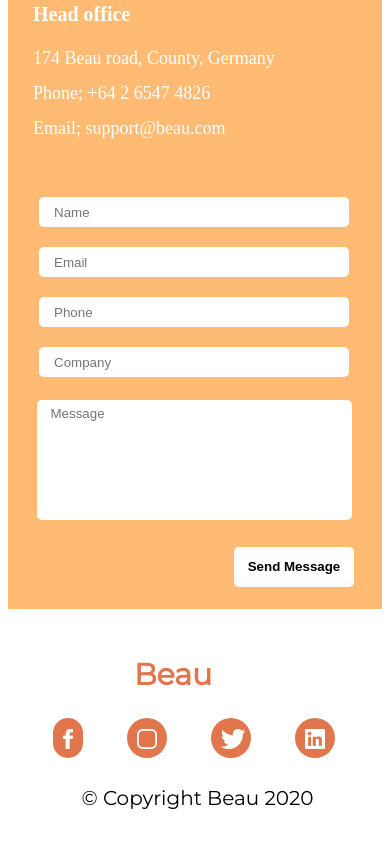
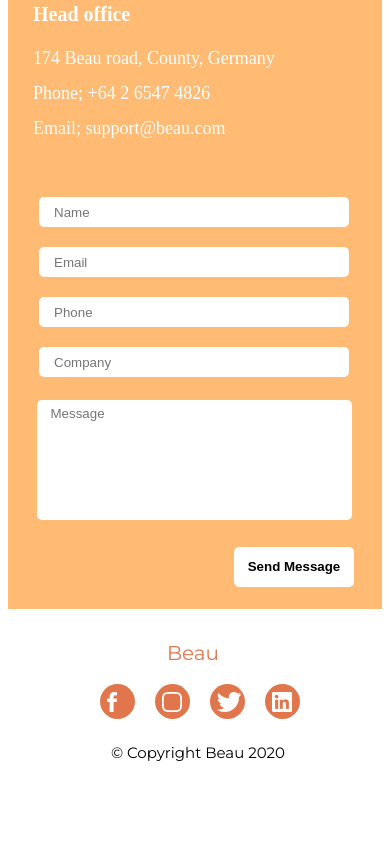
Before and after one commit to Immatechy1/BeautyApp, a plain HTML site: page index.html in a window 390 px wide. Shown: the part 3937-4784 px from the top of the page. After the commit the page ends 4734 px from the top, so only its background shows below. Drawn offline with Linux system fonts and the light colour scheme.

Commit message:
modified some changes

```diff
--- a/css/mobile.style.css
+++ b/css/mobile.style.css
@@ -1,8 +1,4 @@
 @media only screen and (max-width: 600px) {
-  .body {
-    background-color: lightblue;
-   }
-
   .navbar {
     height: 60px;
   }
@@ -361,30 +357,35 @@
 
   .footer {
     width: 100%;
-    height: 240px;
+    height: 180px;
     padding-top: 1em;
     padding-left: 1em;
   }
 
-  .footer-box {
-    text-align: center;
+  .footer-title{
+    margin-left: 40px;
+    line-height: 10px;
     font-size: 20px;
-    height: 40px;
   }
 
   .footer-box-1 {
-    margin-left: 1px;
-    height: 30px;
+    display: flex;
+    margin-left: 60px;
   }
 
   .footer-box-img {
-    width: 40px;
-    height: 40px;
-    padding: 10px;
-    margin: 1em;
+    width: 35px;
+    height: 35px;
+    padding: 7px;
+    margin: 10px;
+    border-radius: 50px;
+    background: #e1764c;
   }
 
-  .footer-box-2 {
-    margin-left: 18%;
+
+  .footer-box-3 {
+    font-size: 15px;
+    line-height: 18px;
+    margin-left: 50px;
   }
 }
--- a/css/style.css
+++ b/css/style.css
@@ -605,33 +605,35 @@ li {
 .footer {
   background-color: #ffffff;
   width: 100%;
-  height: 30px;
+  height: 50px;
   padding: 3em;
 }
 
-.footer-box {
+.footer-title{
+  line-height: 10px;
+  font-weight: 300;
+  font-size: 40px;
   color: #e1764c;
   text-align: center;
-  font-size: 35px;
 }
 
 .footer-box-1 {
   display: flex;
-  margin-left: 39%;
+  margin-left: 808px;
 }
 
 .footer-box-img {
-  width: 50px;
-  height: 50px;
-  padding: 15px;
-  margin-left: 2em;
+  width: 40px;
+  height: 40px;
+  padding: 9px;
+  margin: 1em;
   border-radius: 50px;
   background: #e1764c;
 }
 
-.footer-box-2 {
-  font-size: 20px;
-  display: flex;
-  margin-left: 45%;
-  margin-top: 2em;
+.footer-box-3 {
+  font-weight: 300;
+  font-size: 15px;
+  text-align: center;
+  line-height: 18px;
 }
--- a/index.html
+++ b/index.html
@@ -458,7 +458,7 @@
 
         <div class="footer-box-1">
           <div class="footer-box-img">
-            <img src="images\facebook.png" alt="Facebook" />
+            <img src="images\face-book.png" alt="Facebook" />
           </div>
           <div class="footer-box-img">
             <img src="images\instagram2.png" alt="Instagram" />
```
Also changed, not shown: images/face-book.png (renamed from images/facebook.png). Lines whose indentation alone changed are shown as unchanged.
